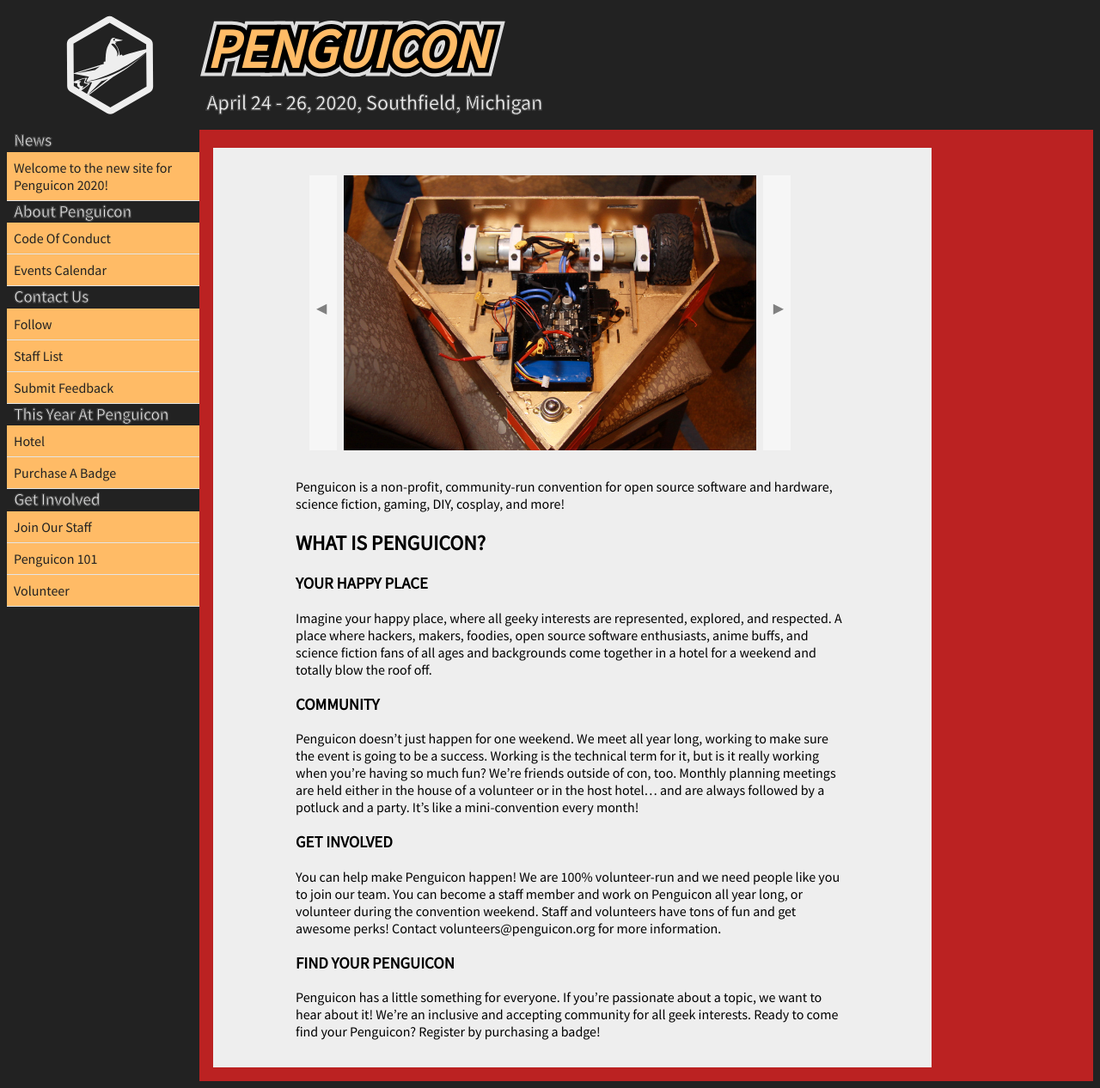
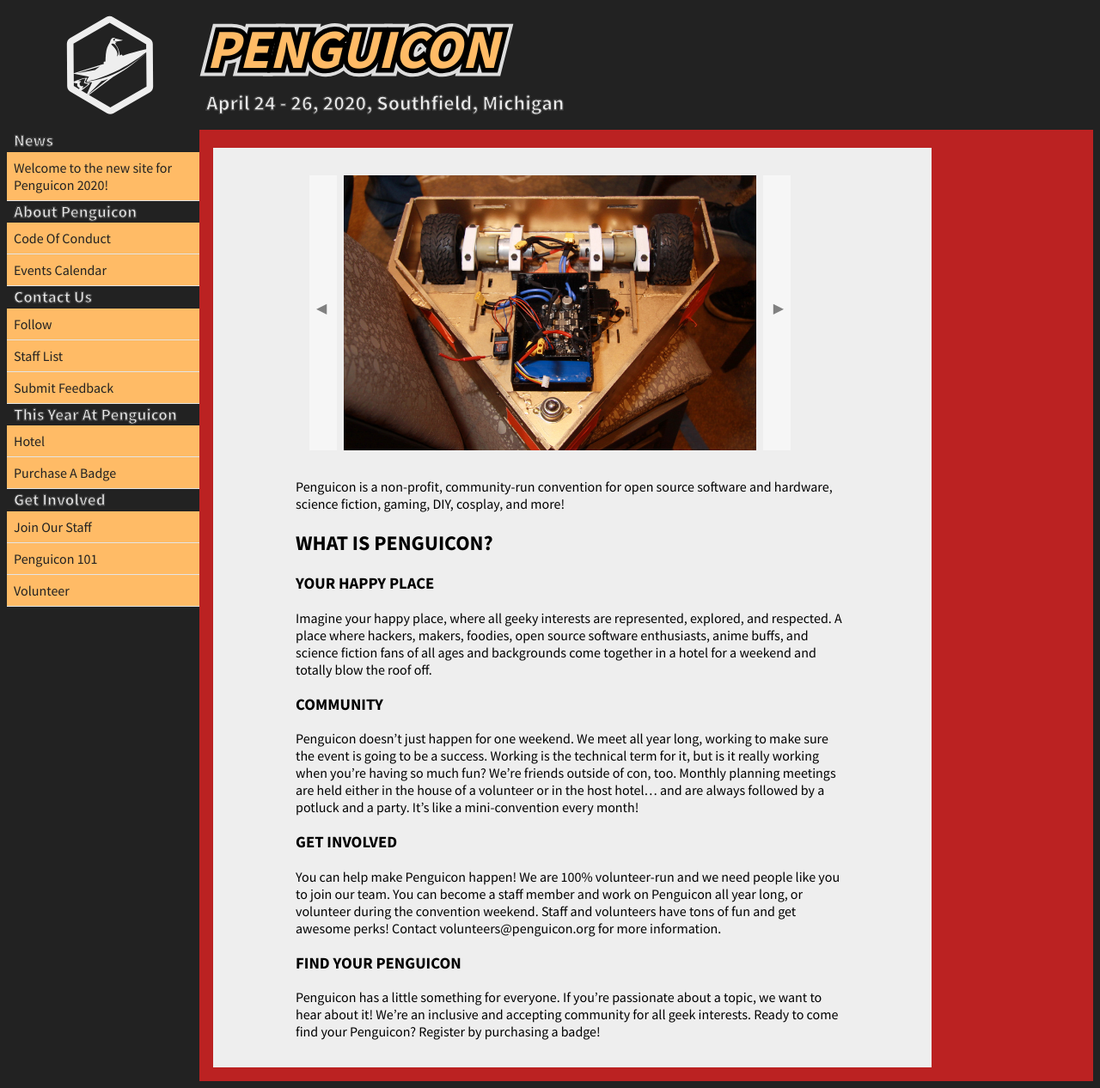
Before and after one commit to penguicon/penguiconwebsite, a Jekyll site: the page built from index.md, in a window 1280 px wide. Shown: the whole page at 86% size. Built offline with Jekyll 4.4.1, drawn with Linux system fonts in a browser that asks for light colours.

Commit message:
Add bold font.

```diff
--- a/_layouts/page.html
+++ b/_layouts/page.html
@@ -9,7 +9,8 @@
   <meta property="og:description" content="{{site.description}}" />
   <!-- <meta property="og:image" content="{{ site.url }}/assets/images/" /> -->
   <link href={{ "/assets/css/main.css" | absolute_url }} rel="stylesheet" type="text/css" media="all" />
-  <link href="https://fonts.googleapis.com/css?family=Source+Sans+Pro&display=swap" rel="stylesheet">
+  <link href="https://fonts.googleapis.com/css?family=Source+Sans+Pro" rel="stylesheet">
+  <link href="https://fonts.googleapis.com/css?family=Source+Sans+Pro:bold" rel="stylesheet">
   <link rel="icon" type="image/png" href={{ "/assets/images/favicon-32x32.png" | absolute_url }} sizes="32x32" />
   <link rel="shortcut icon" href={{ "/assets/images/favicon.png" | absolute_url }} type="image/x-icon">
 </head>
```
